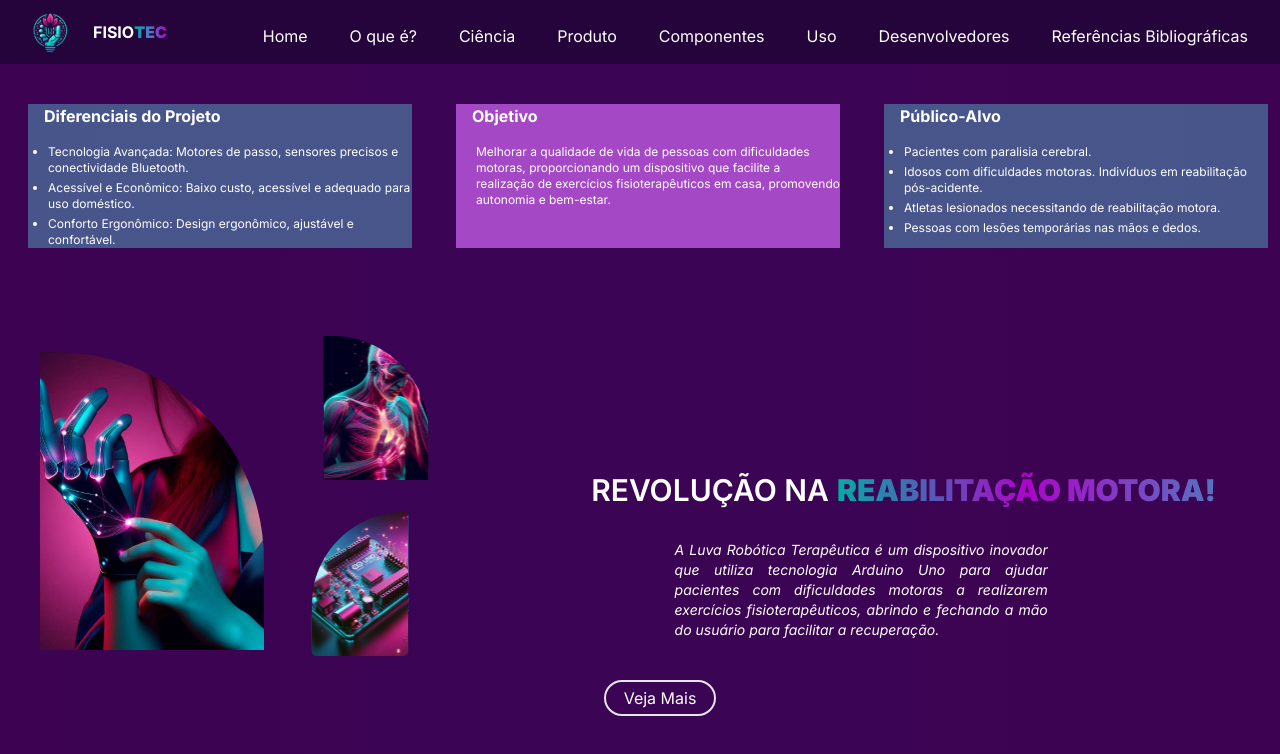
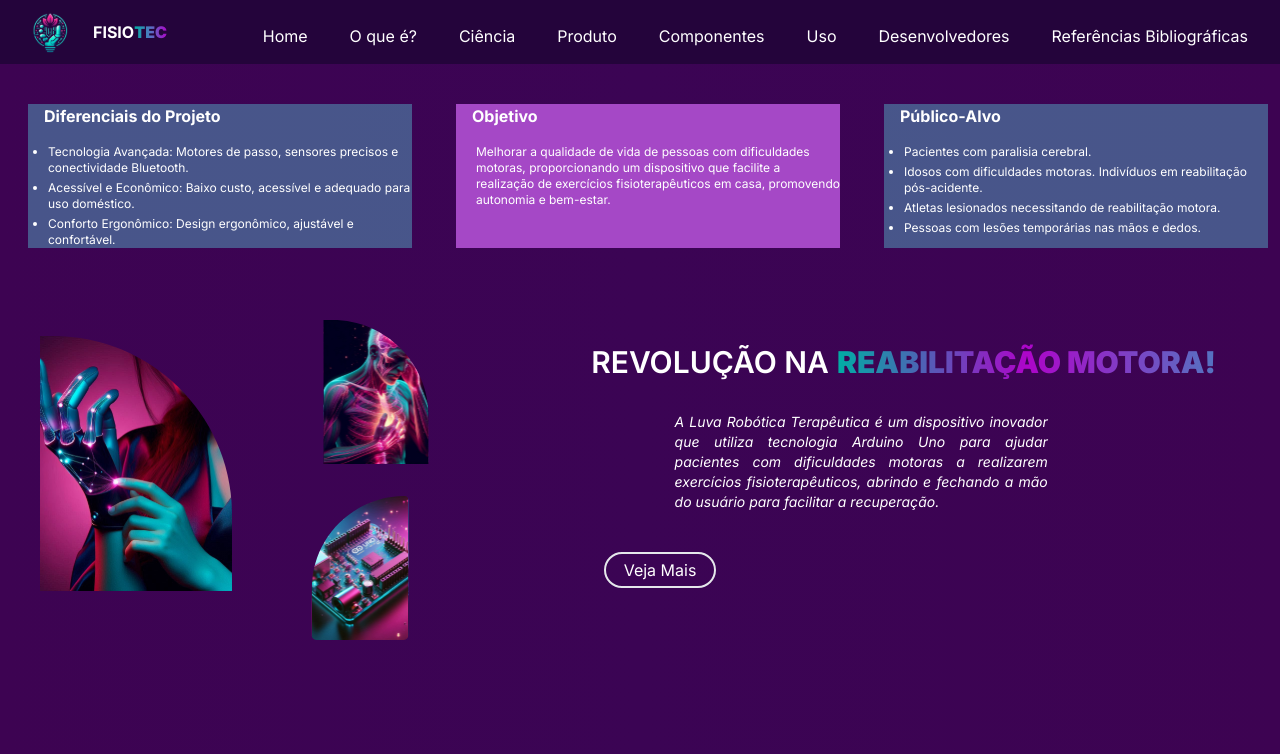
Before and after one commit to Nicolas07068/fisiotec-tcc, a React (Vite) app: page /objetivo in a window 1280 px wide. Shown: the top 754 px of the page. Built offline with nearby package versions, Linux system fonts and the light colour scheme.

Commit message:
Finalizado

```diff
--- a/src/pages/Objetivos.jsx
+++ b/src/pages/Objetivos.jsx
@@ -35,14 +35,14 @@ export default function Objetivos() {
         </div>
       </div>
 
-      <div className='xl:flex mt-12'>
+      <div className='xl:flex xl:mt-8'>
         <div className='relative h-48 w-44 xl:w-10/12'>
-          <img src={Rev1} alt="Mão robótica" className='absolute top-10 left-10 w-80 xl:w-56 mt-4' />
+          <img src={Rev1} alt="Mão robótica" className='absolute top-10 left-10 w-80 xl:w-48 mt-4' />
           <img src={Rev2} alt="Robô feito de metal" className='absolute top-6 ml-64 h-36 xl:w-44 ml-72 mt-4' />
           <img src={Rev3} alt="Placa de arduino" className='absolute top-48 h-36 ml-64 xl:w-36 ml-72 mt-6' />
         </div>
 
-      <div className='block mt-44 mb-10 ml-10 xl:text-right mr-16 mt-16 flex-row   '>
+      <div className='block mt-44 mb-10 ml-10 xl:text-right xl:mr-16 xl:mt-16 flex-row   '>
       <h2 className='text-3xl text-white font-semibold '>REVOLUÇÃO NA
         <strong className='text-gradient bg-gradient-to-r  from-verdinho  via-roxinho to-azulzinho bg-clip-text text-transparent ml-2'>
         REABILITAÇÃO MOTORA!
```
